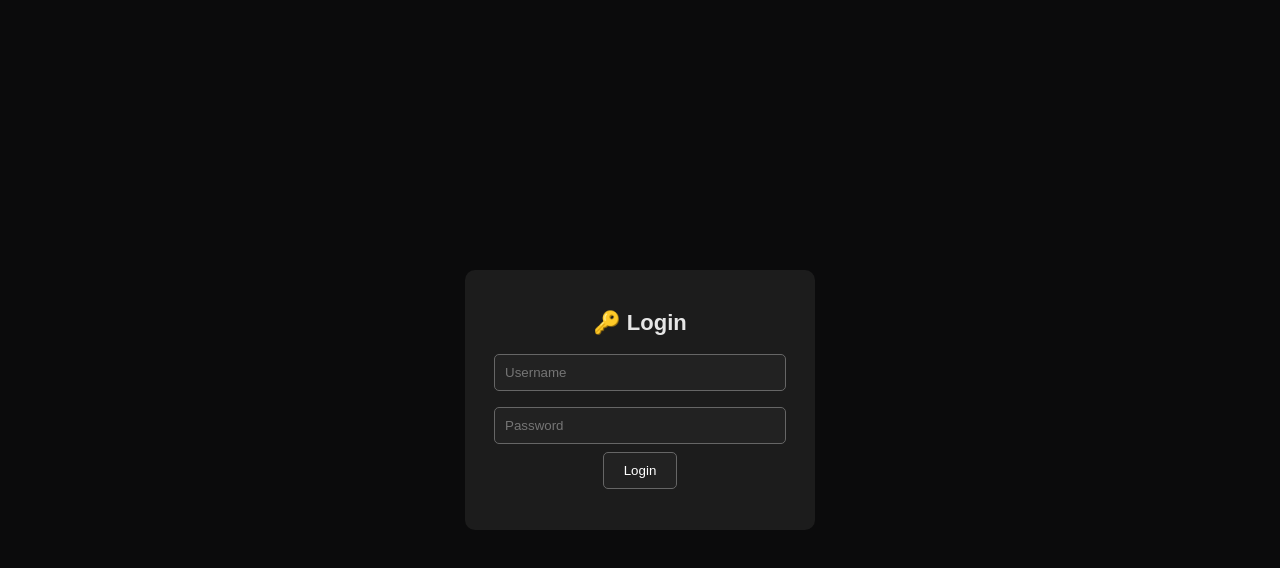
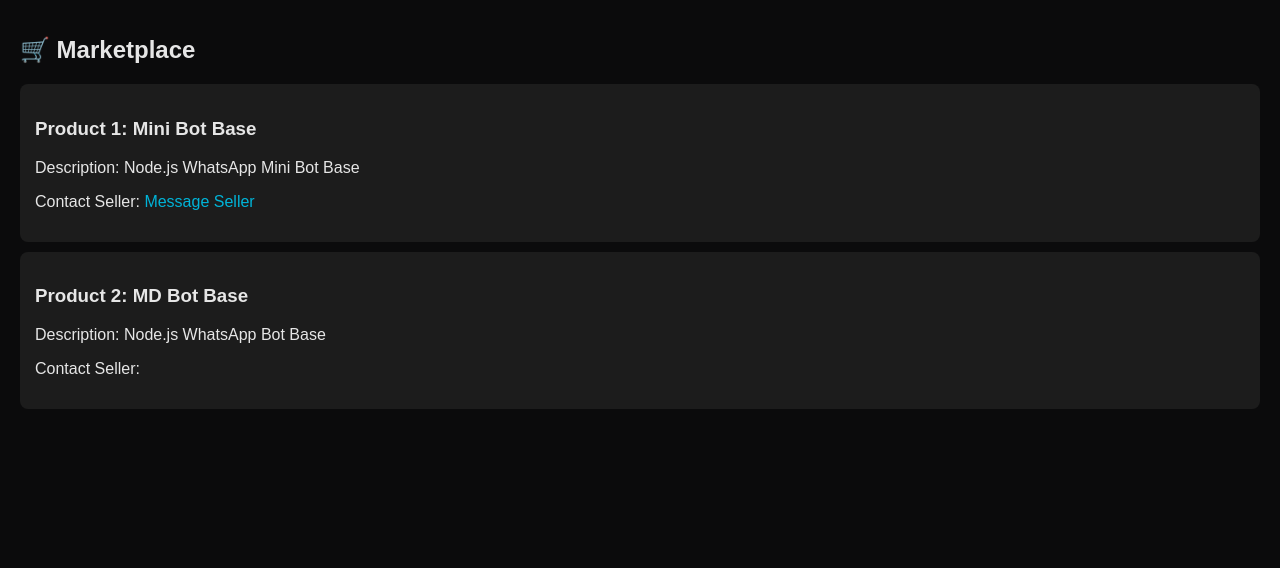
Before and after one commit to cyberxdevsofficial/API-WEB, a website: page public/login.html in a window 1280 px wide. Drawn offline with Linux system fonts and the light colour scheme.

Commit message:
Update login.html

```diff
--- a/public/login.html
+++ b/public/login.html
@@ -1,37 +1,26 @@
 <!doctype html>
 <html lang="en">
 <head>
-  <meta charset="utf-8" />
-  <meta name="viewport" content="width=device-width,initial-scale=1" />
-  <title>Login - ANUGA APIS</title>
-  <style>
-    body{margin:0;font-family:Arial,Helvetica,sans-serif;background:#0b0b0c;color:#e6e6e6;display:flex;align-items:center;justify-content:center;height:100vh}
-    .box{background:#1c1c1c;padding:25px;border-radius:10px;text-align:center;width:300px}
-    h1{font-size:22px;margin-bottom:10px}
-    input{width:90%;padding:10px;margin:8px 0;border:1px solid #666;background:#222;color:#fff;border-radius:5px}
-    button{padding:10px 20px;background:#222;border:1px solid #666;color:#fff;cursor:pointer;border-radius:5px}
-    button:hover{background:#333}
-  </style>
+<meta charset="utf-8" />
+<meta name="viewport" content="width=device-width,initial-scale=1" />
+<title>Marketplace - ANUGA APIS</title>
+<style>
+body{margin:0;font-family:Arial,Helvetica,sans-serif;background:#0b0b0c;color:#e6e6e6;padding:20px}
+h1{font-size:24px;margin-bottom:20px}
+.card{background:#1c1c1c;padding:15px;margin:10px 0;border-radius:8px}
+a{color:#00b4d8;text-decoration:none}
+</style>
 </head>
 <body>
-  <div class="box">
-    <h1>🔑 Login</h1>
-    <input type="text" placeholder="Username" id="user"><br>
-    <input type="password" placeholder="Password" id="pass"><br>
-    <button onclick="login()">Login</button>
-    <p id="msg"></p>
-  </div>
+<h1>🛒 Marketplace</h1>
 
-  <script>
-    function login() {
-      const u = document.getElementById("user").value;
-      const p = document.getElementById("pass").value;
-      if(u === "admin" && p === "1234") {
-        document.getElementById("msg").innerText = "✅ Login successful!";
-      } else {
-        document.getElementById("msg").innerText = "❌ Invalid credentials!";
-      }
-    }
-  </script>
-</body>
-</html>
+<div class="card">
+<h3>Product 1: Mini Bot Base</h3>
+<p>Description: Node.js WhatsApp Mini Bot Base</p>
+<p>Contact Seller: <a href="https://wa.me/+94710695082" target="_blank">Message Seller</a></p>
+</div>
+
+<div class="card">
+<h3>Product 2: MD Bot Base</h3>
+<p>Description: Node.js WhatsApp Bot Base</p>
+<p>Contact Seller: <a href="https://wa.me/+94710695082" target="_blank
```
